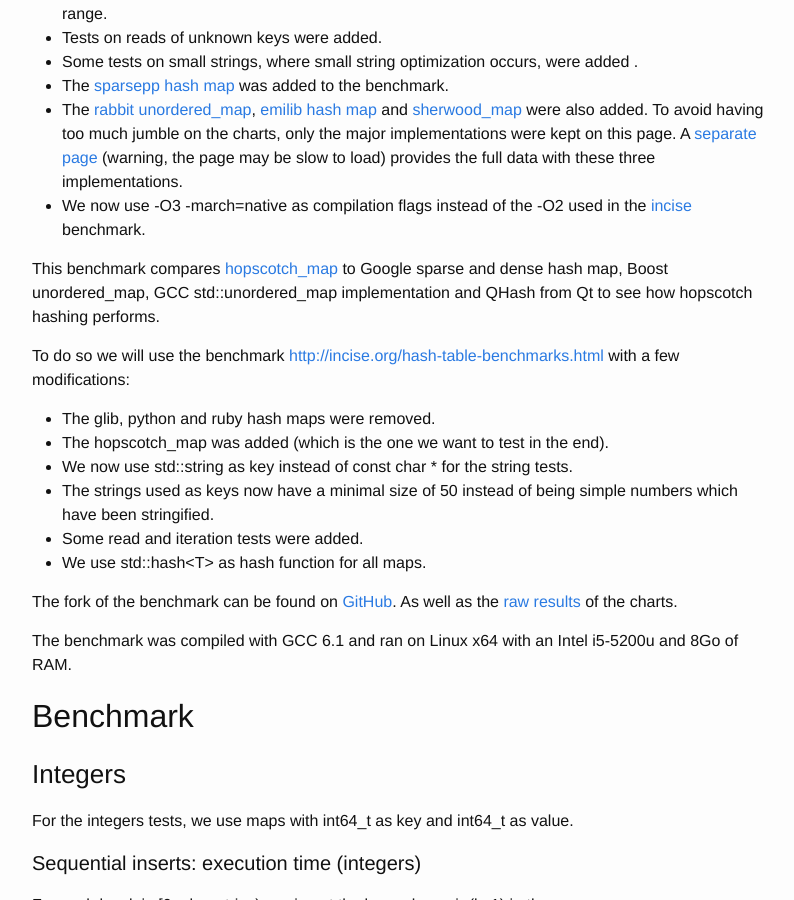
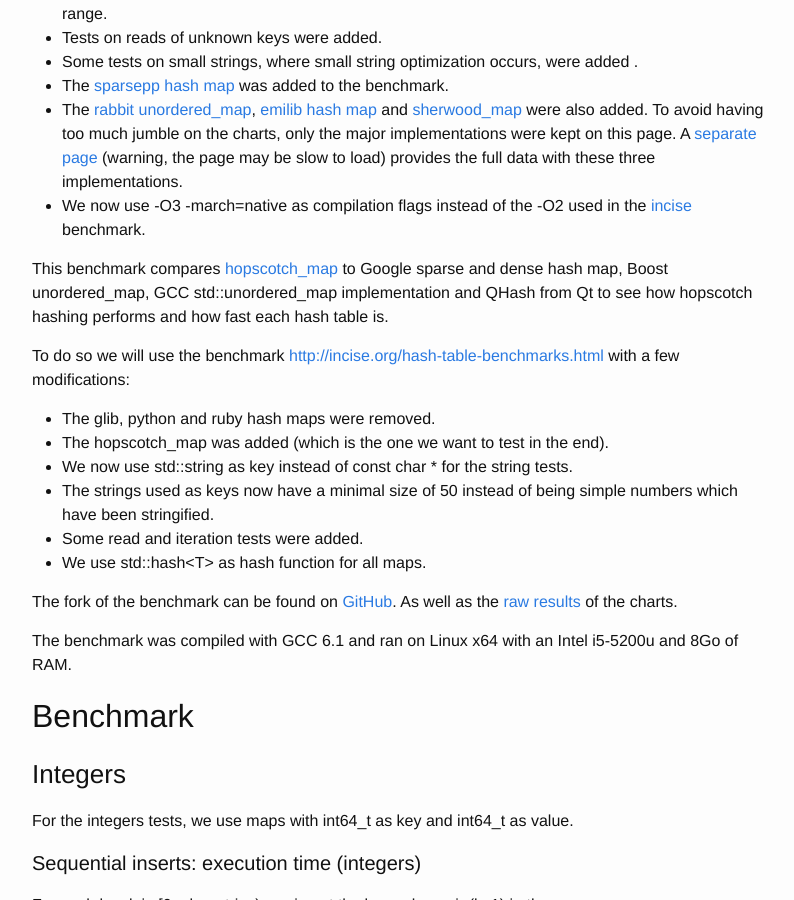
Before and after one commit to Tessil/tessil.github.io, a Jekyll site: the page built from _posts/2016-08-29-benchmark-hopscotch-map.md, in a window 1280 px wide and 900 px high, scrolled down 309 px. Shown: the whole window, without its empty margins (238-1032 px from the left). Built offline with Jekyll 4.4.1, drawn with Linux system fonts in a browser that asks for light colours; comment, search, counter and statistics services are not loaded.

Commit message:
Add infos on benchmark.

```diff
--- a/_posts/2016-08-29-benchmark-hopscotch-map.md
+++ b/_posts/2016-08-29-benchmark-hopscotch-map.md
@@ -192,7 +192,7 @@ comments: true
 
 
 
-This benchmark compares [hopscotch_map](https://github.com/Tessil/hopscotch-map) to Google sparse and dense hash map, Boost unordered_map, GCC std::unordered_map implementation and QHash from Qt to see how hopscotch hashing performs.
+This benchmark compares [hopscotch_map](https://github.com/Tessil/hopscotch-map) to Google sparse and dense hash map, Boost unordered_map, GCC std::unordered_map implementation and QHash from Qt to see how hopscotch hashing performs and how fast each hash table is.
 
 To do so we will use the benchmark <http://incise.org/hash-table-benchmarks.html> with a few modifications:
 
```
